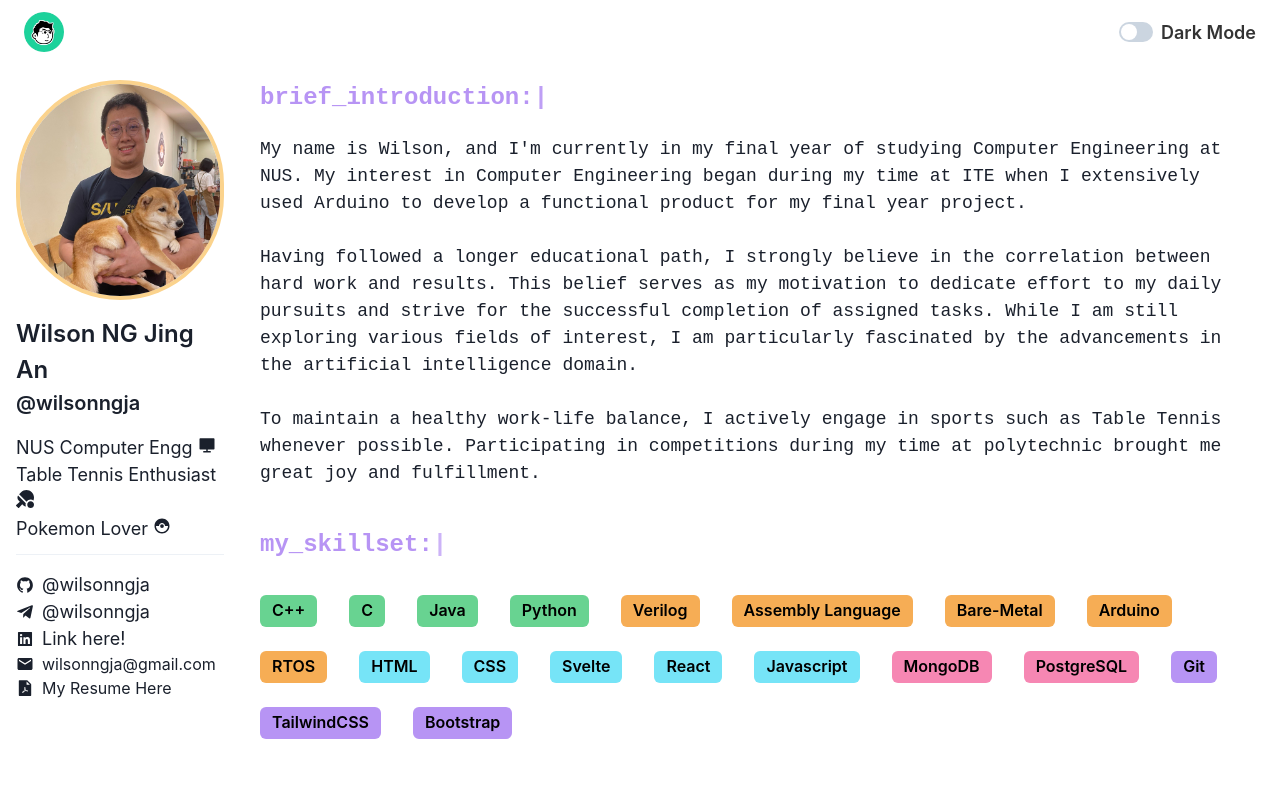
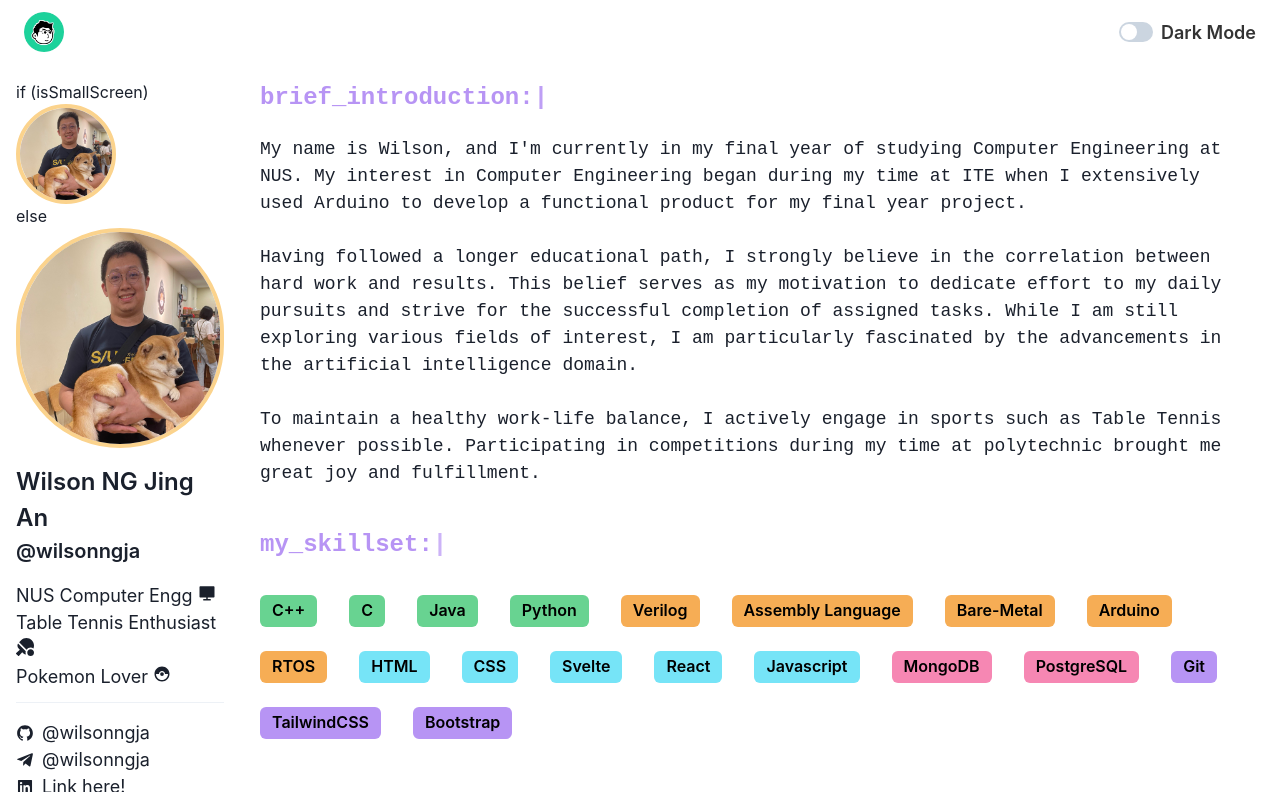
Before and after one commit to wilsonngja/netlify-portfolio, a React (Vite) app: page /about_me in a window 1280 px wide. Built offline with nearby package versions, Linux system fonts and the light colour scheme.

Commit message:
Set if conditional to render image

```diff
--- a/src/routing/AboutMe.tsx
+++ b/src/routing/AboutMe.tsx
@@ -66,16 +66,30 @@ const AboutMe = () => {
       {/* Side Panel */}
       <GridItem>
         <Grid templateColumns="repeat(1, 1fr)">
-          <GridItem colSpan={1}>
+          if (isSmallScreen){" "}
+          {
             <Image
               src={profilePicture}
               borderRadius="full"
               borderWidth="4px"
               borderStyle="solid"
               borderColor="orange.200"
-              boxSize={isSmallScreen ? "100px" : "220px"}
+              boxSize="100px"
             />
-          </GridItem>
+          }{" "}
+          else{" "}
+          {
+            <GridItem colSpan={1}>
+              <Image
+                src={profilePicture}
+                borderRadius="full"
+                borderWidth="4px"
+                borderStyle="solid"
+                borderColor="orange.200"
+                boxSize="220px"
+              />
+            </GridItem>
+          }
           <GridItem>
             <Text fontSize="2xl" paddingTop={4} fontWeight="semibold">
               Wilson NG Jing An
@@ -86,7 +100,6 @@ const AboutMe = () => {
               @wilsonngja
             </Text>
           </GridItem>
-
           <GridItem paddingTop={4}>
             <Text fontSize="lg">
               NUS Computer Engg <Icon as={RiComputerFill} />
@@ -99,7 +112,6 @@ const AboutMe = () => {
             </Text>
             <Divider paddingTop={3} />
           </GridItem>
-
           <GridItem paddingTop={4}>
             <HStack>
               <Icon as={AiFillGithub} fontSize="lg" />
```
